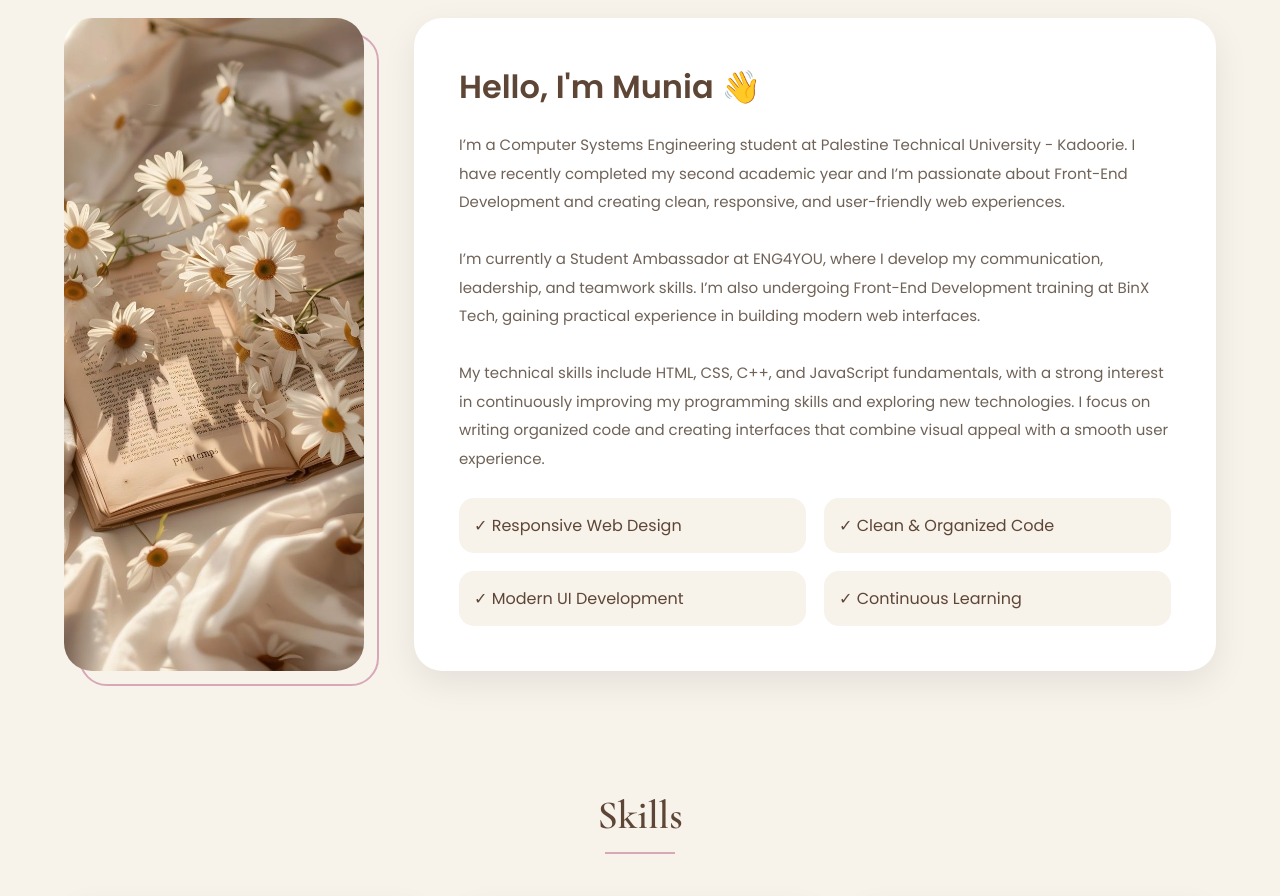
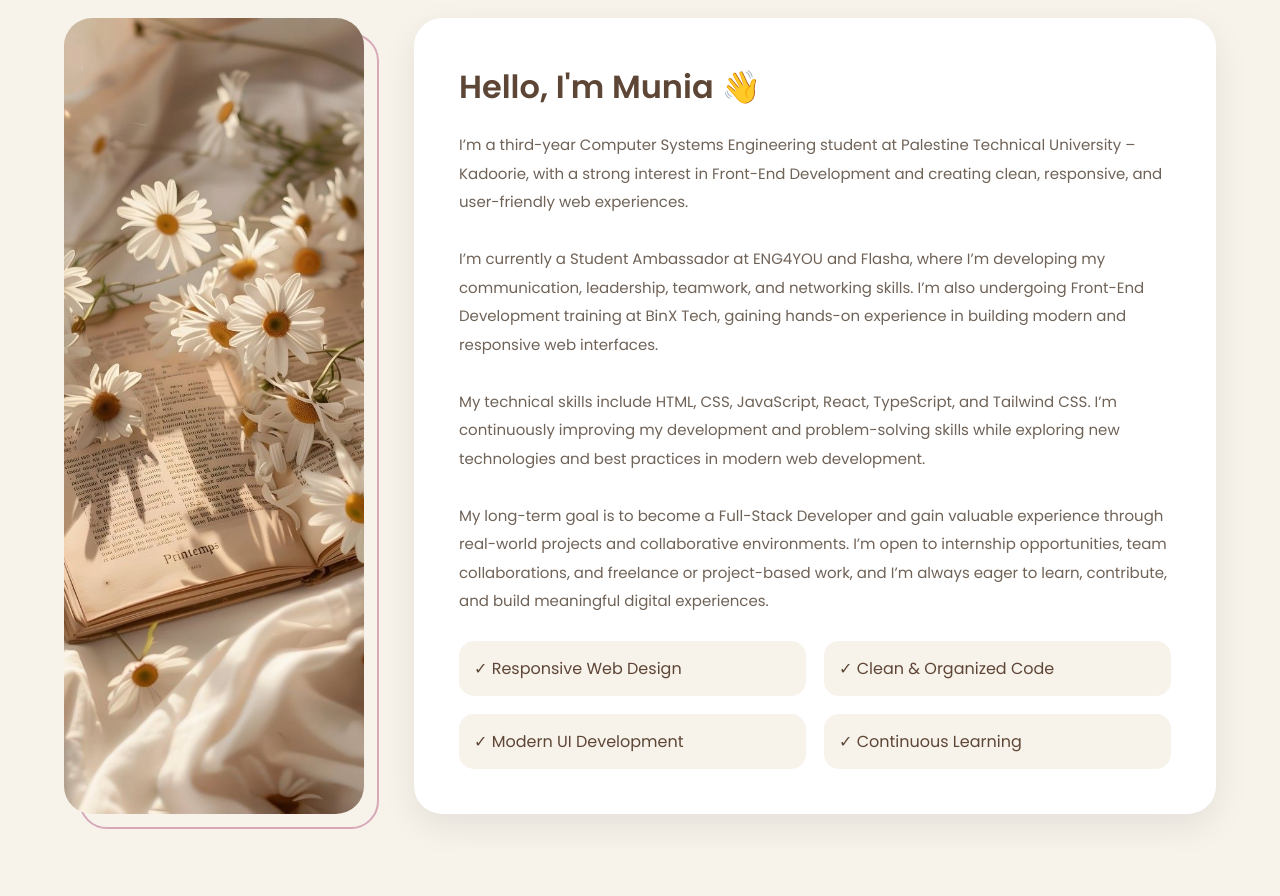
Before and after one commit to MuniaElayyan/My-New-Portfolio, a plain HTML site: page index.html in a window 1280 px wide. Shown: the part 980-1876 px from the top of the page. Drawn offline with nearby package versions, Linux system fonts and the light colour scheme.

Commit message:
index.html

```diff
--- a/index.html
+++ b/index.html
@@ -42,7 +42,7 @@ Contact
 <!-- ====== Hero Section ====== -->
 <section class="hero">
 <div class="hero-text">
-<h1>Hi, I'm Munia</h1>
+<h1>Hi, I'm Munia Elayyan</h1>
 <h2>Responsive Front-End Developer</h2>
 <p>
 I build elegant, responsive and user-friendly web interfaces
@@ -102,18 +102,17 @@ Munia Elayyan
 <div class="about-card">
 <h3>Hello, I'm Munia 👋</h3>
 <p>
-I’m a Computer Systems Engineering student at Palestine Technical University - Kadoorie.
-I have recently completed my second academic year and I’m passionate about Front-End Development
-and creating clean, responsive, and user-friendly web experiences.
+I’m a third-year Computer Systems Engineering student at Palestine Technical University – Kadoorie,
+ with a strong interest in Front-End Development and creating clean, responsive, and user-friendly web experiences.
 <br><br>
-I’m currently a Student Ambassador at ENG4YOU, where I develop my communication,
-leadership, and teamwork skills. I’m also undergoing Front-End Development training
-at BinX Tech, gaining practical experience in building modern web interfaces.
+I’m currently a Student Ambassador at ENG4YOU and Flasha, where I’m developing my communication, leadership, teamwork, and networking skills.
+ I’m also undergoing Front-End Development training at BinX Tech, gaining hands-on experience in building modern and responsive web interfaces.
 <br><br>
-My technical skills include HTML, CSS, C++, and JavaScript fundamentals,
-with a strong interest in continuously improving my programming skills and exploring
-new technologies. I focus on writing organized code and creating interfaces that
-combine visual appeal with a smooth user experience.
+My technical skills include HTML, CSS, JavaScript, React, TypeScript, and Tailwind CSS.
+I’m continuously improving my development and problem-solving skills while exploring new technologies and best practices in modern web development.
+<br><br>
+ My long-term goal is to become a Full-Stack Developer and gain valuable experience through real-world projects and collaborative environments.
+ I’m open to internship opportunities, team collaborations, and freelance or project-based work, and I’m always eager to learn, contribute, and build meaningful digital experiences.
 </p>
 <div class="about-list">
 <div>✓ Responsive Web Design</div>
```
